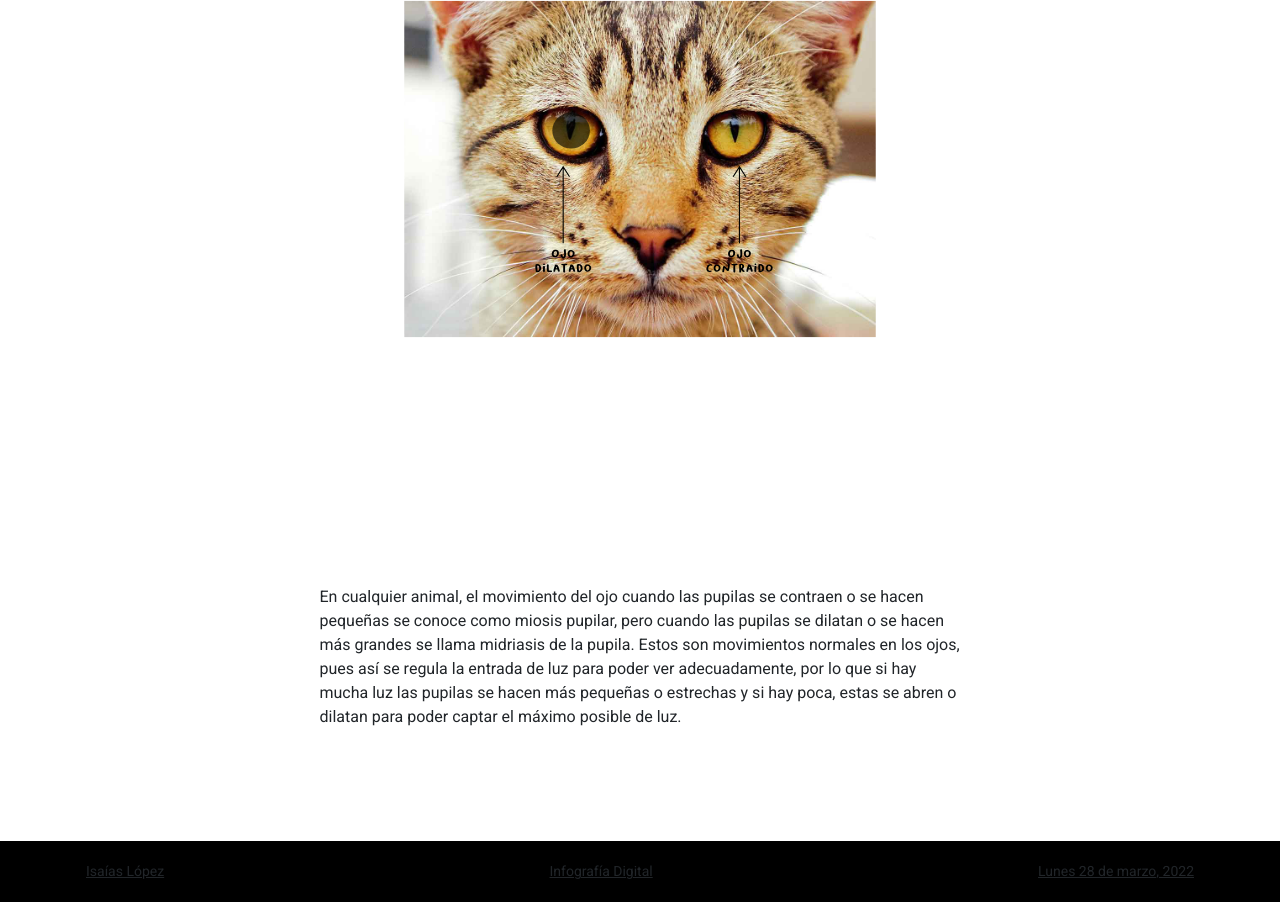
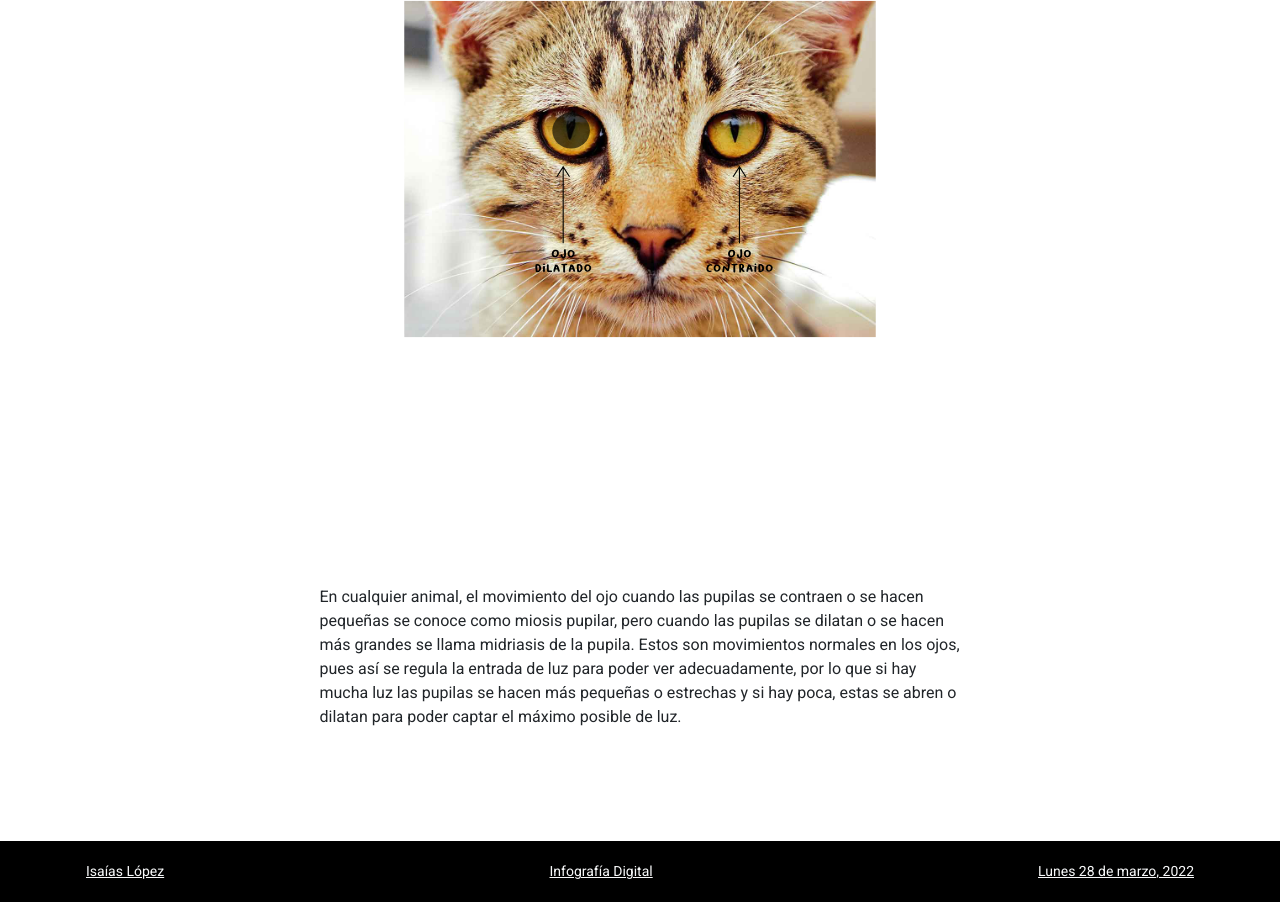
Before and after one commit to IsaiasLpez/Clase-4, a plain HTML site: page index.html in a window 1280 px wide. Shown: the part 2455-3357 px from the top of the page. Drawn offline with nearby package versions, Linux system fonts and the light colour scheme.

Commit message:
Update index.html

```diff
--- a/index.html
+++ b/index.html
@@ -189,9 +189,9 @@
                     <div class="col-12">
                         <p class="d-flex justify-content-between small p-1 m-0">
                             <!--reemplaza el # que sigue con la URL de tu cuenta en GitHub-->
-                            <a href="https://github.com/IsaiasLpez" class="link-dark">Isaías López</a>
-                            <a href="https://github.com/profesorfaco/dno075-2022-1/" class="link-dark">Infografía Digital</a>
-                            <a href="https://github.com/profesorfaco/dno075-2022-1/tree/main/clase-04" class="d-none d-lg-inline link-dark">Lunes 28 de marzo, 2022</a>
+                            <a href="https://github.com/IsaiasLpez" class="link-light">Isaías López</a>
+                            <a href="https://github.com/profesorfaco/dno075-2022-1/" class="link-light">Infografía Digital</a>
+                            <a href="https://github.com/profesorfaco/dno075-2022-1/tree/main/clase-04" class="d-none d-lg-inline link-light">Lunes 28 de marzo, 2022</a>
                         </p>
                     </div>
                 </div>
```
